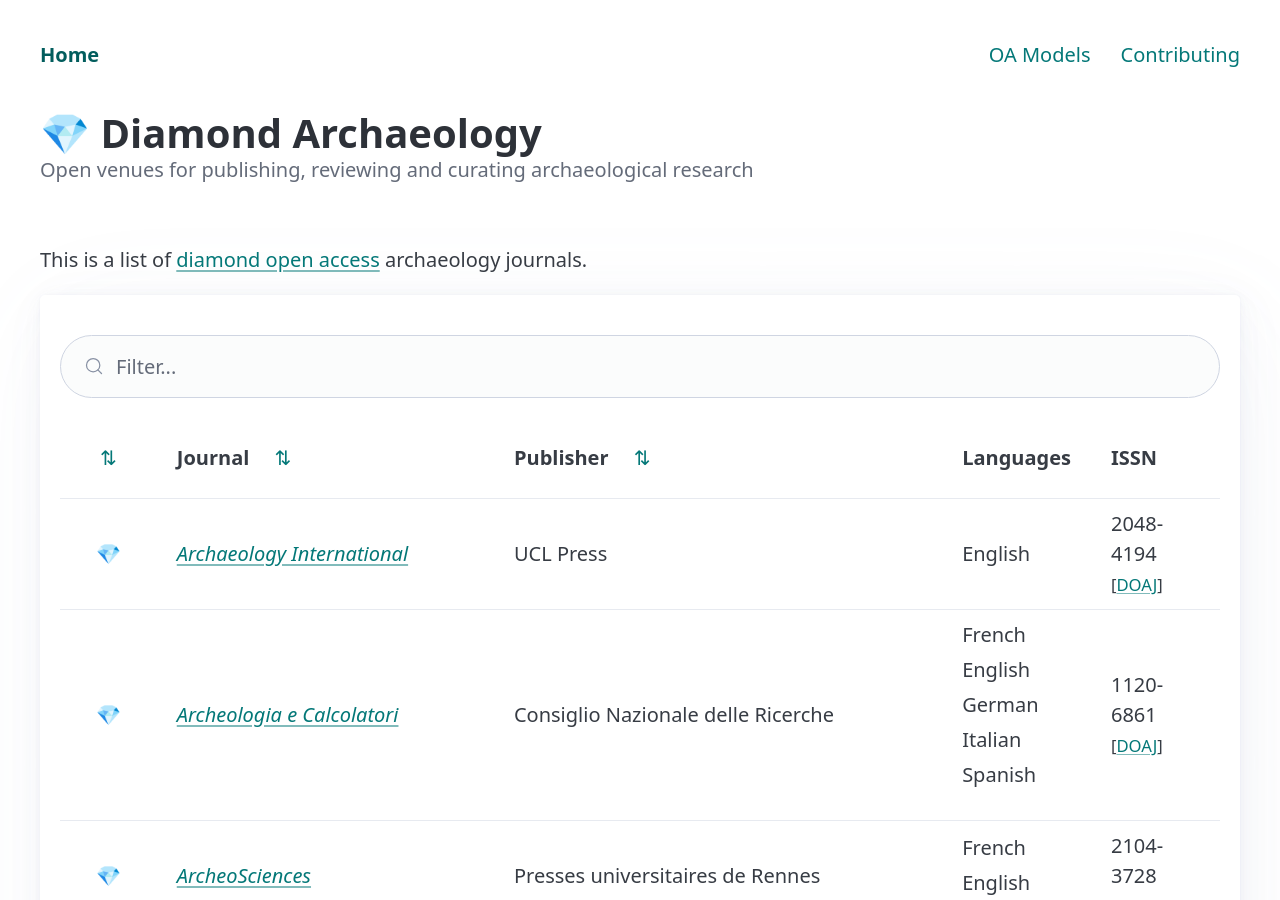
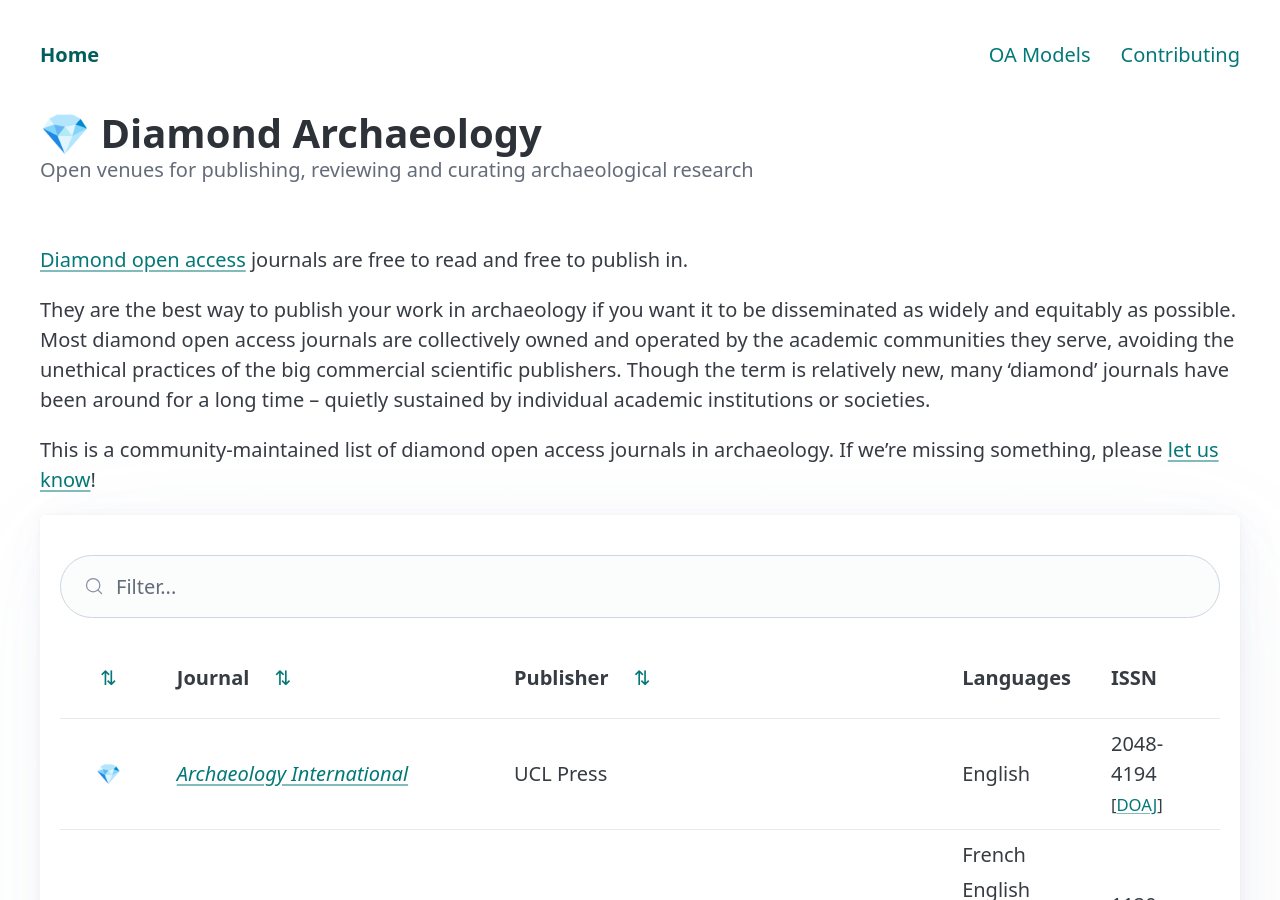
Before and after one commit to open-archaeo/diamond.open-archaeo.info, a Jekyll site: the page built from index.md, in a window 1280 px wide and 900 px high. Built offline with Jekyll 4.4.1, drawn with Linux system fonts in a browser that asks for light colours.

Commit message:
Add blurb to main page

```diff
--- a/index.md
+++ b/index.md
@@ -2,4 +2,11 @@
 layout: home
 ---
 
-This is a list of [diamond open access](https://www.coalition-s.org/diamond-open-access/) archaeology journals.
+[Diamond open access](/oa-models) journals are free to read and free to publish in.
+
+They are the best way to publish your work in archaeology if you want it to be disseminated as widely and equitably as possible.
+Most diamond open access journals are collectively owned and operated by the academic communities they serve, avoiding the unethical practices of the big commercial scientific publishers.
+Though the term is relatively new, many 'diamond' journals have been around for a long time – quietly sustained by individual academic institutions or societies.
+
+This is a community-maintained list of diamond open access journals in archaeology.
+If we're missing something, please [let us know](/contributing)!
```
